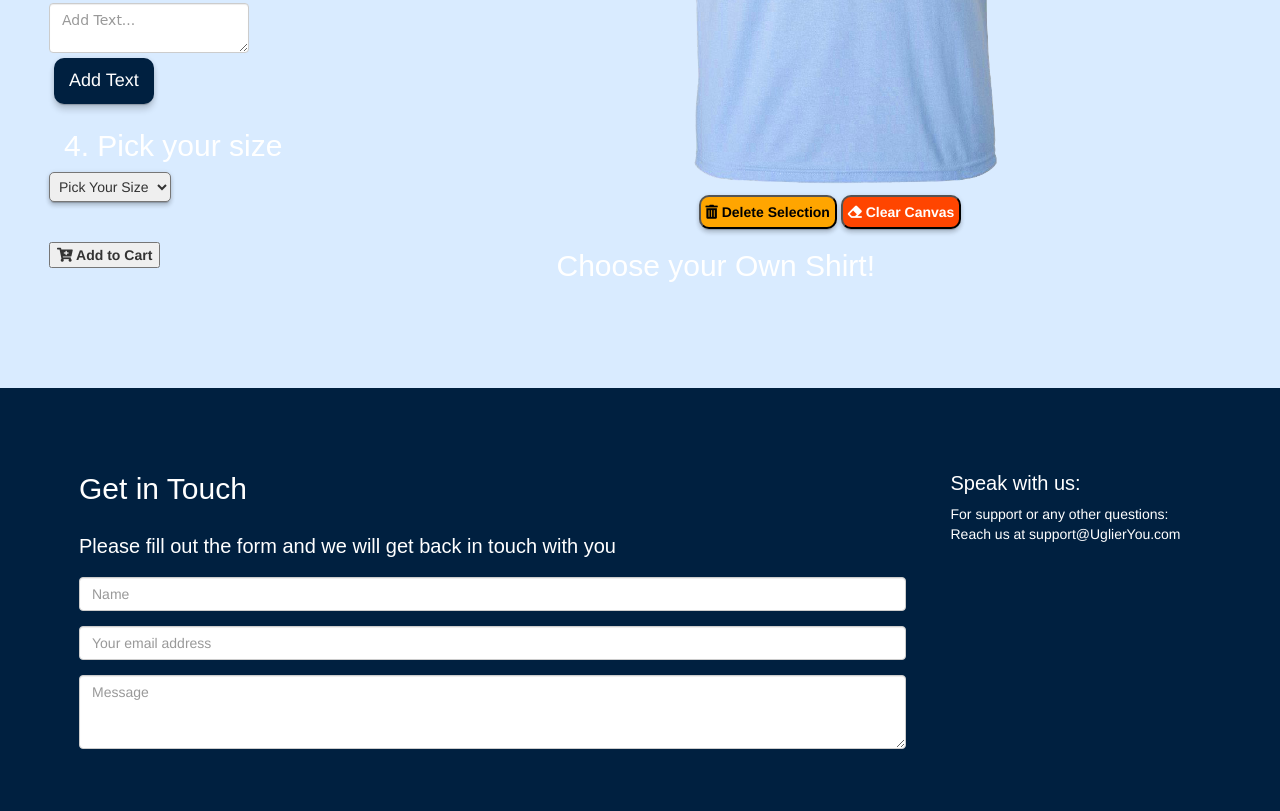
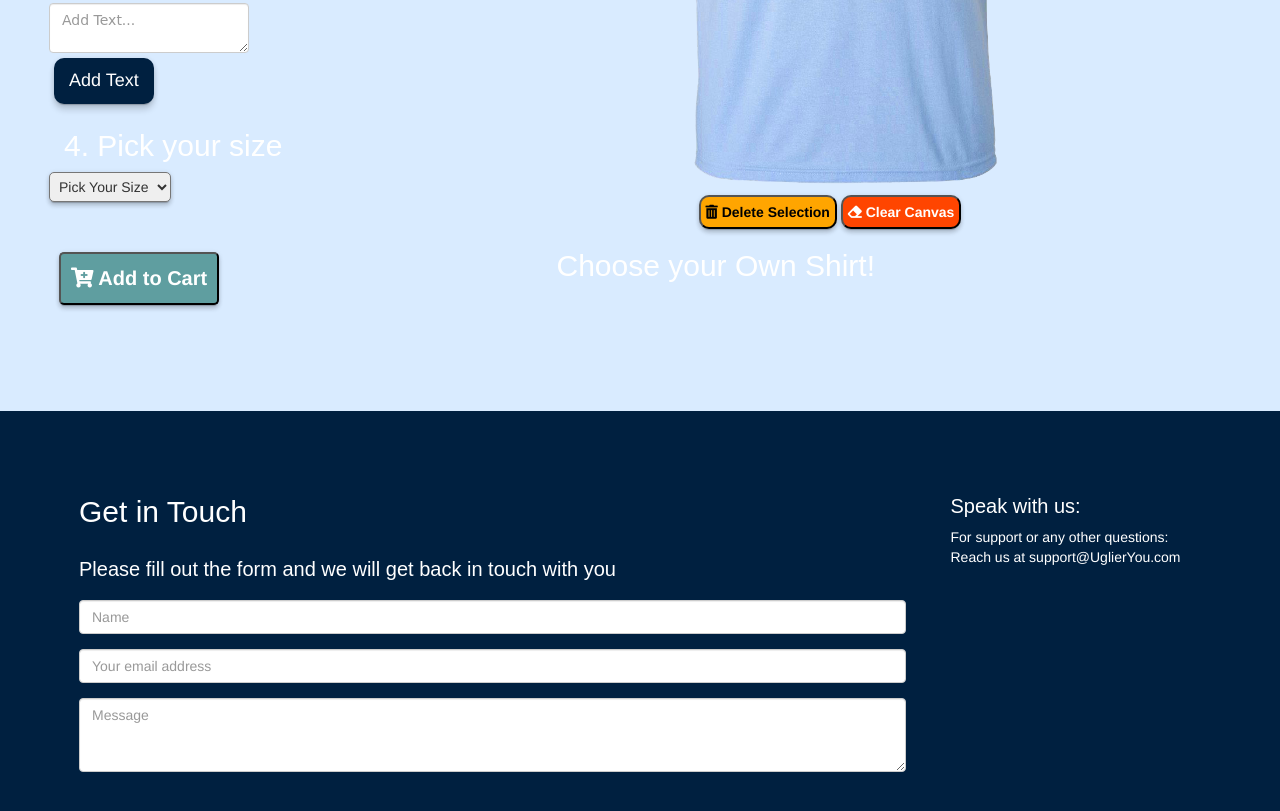
Before and after one commit to Parastoo-S/UglierYou, a plain HTML site: page HTML/index.html in a window 1280 px wide. Shown: the part 2869-3680 px from the top of the page. Drawn offline with nearby package versions, Linux system fonts and the light colour scheme; no server answers.

Commit message:
more changes

```diff
--- a/CSS/main.css
+++ b/CSS/main.css
@@ -175,7 +175,6 @@ div.row.popular{
     background-color: #002040;
 }
 
-
 #c{
     background-image: url(../Photos/shirts/blue.png);
     background-size: cover;
@@ -299,3 +298,25 @@ p.instruction{
 .row.options{
     padding-left: 28%;
 }
+
+
+.add2cart {
+    background-color:cadetblue;
+    font-size: 20px;
+    border-radius: 5px;
+    color: white;
+    box-shadow: 0 4px 4px 0 rgba(0, 0, 0, 0.14), 0 3px 1px -2px rgba(0, 0, 0, 0.2), 0 1px 5px 0 rgba(0, 0, 0, 0.12);
+    margin: 10px;
+    padding: 10px;
+}
+
+/* Navbar JQuery scoll CSS */
+/*
+.navbar {
+    -webkit-transition: all 0.6s ease-out;
+    -moz-transition: all 0.6s ease-out;
+    -o-transition: all 0.6s ease-out;
+    -ms-transition: all 0.6s ease-out;
+    transition: all 0.6s ease-out;
+}
+*/
--- a/JavaScript/index.js
+++ b/JavaScript/index.js
@@ -204,4 +204,9 @@ $.getScript("../assets/fabric.min.js", function() {
     });
 
 
+
 });
+//
+//
+//$(".textDesign").jqte();
+//
```
